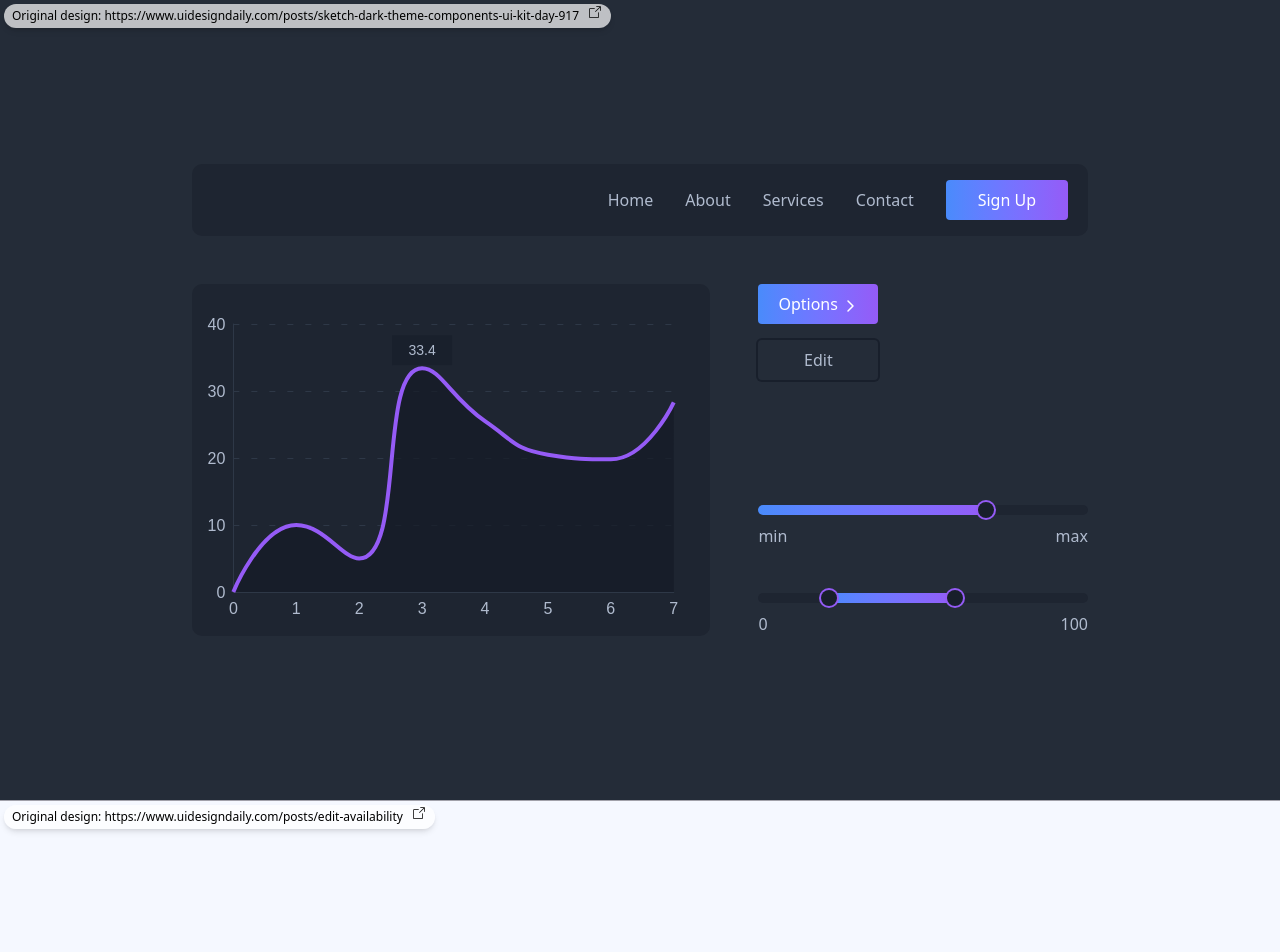
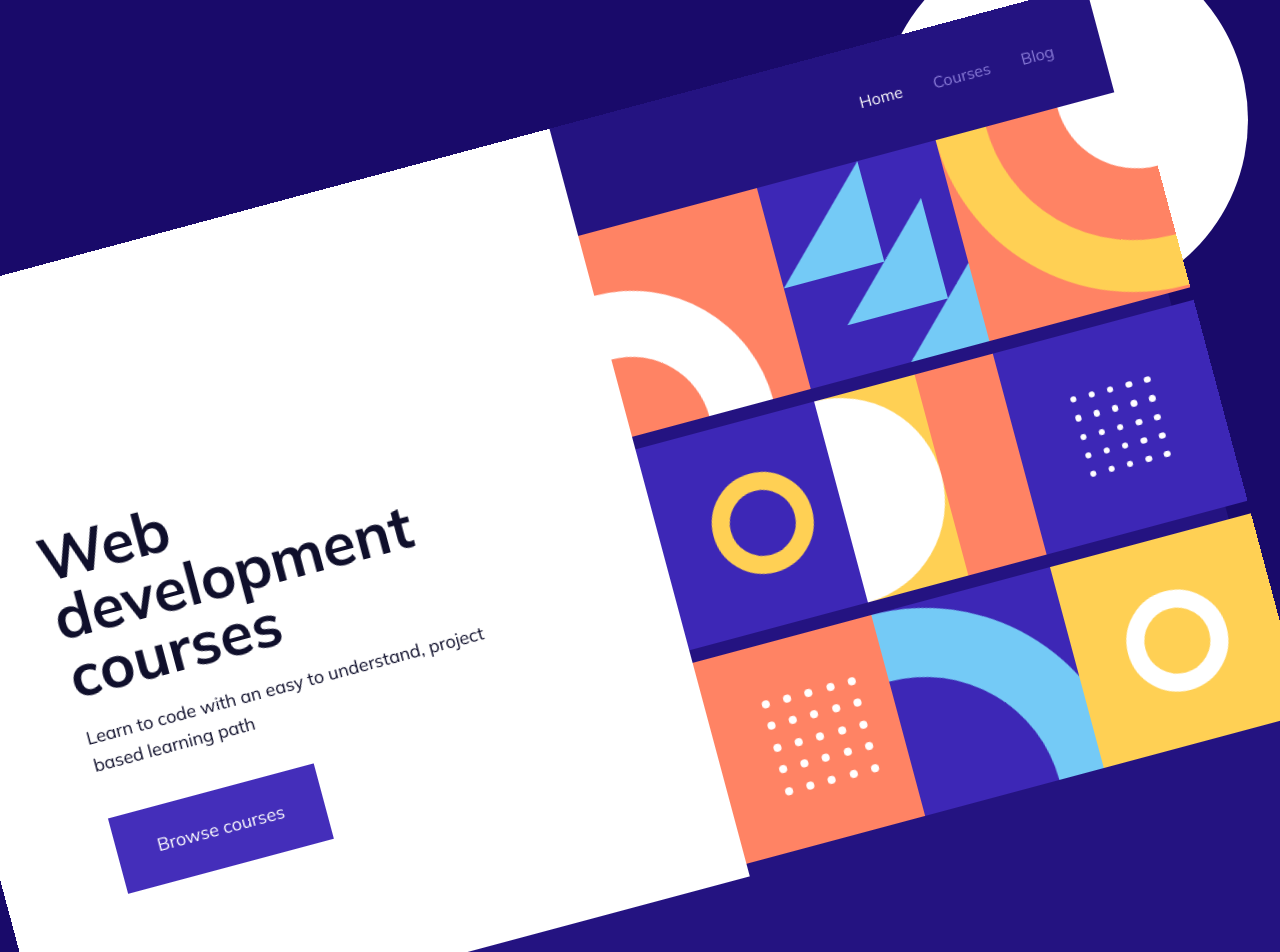
Before and after one commit to tcastanie/quick-ui-designs, a Vue app: page / in a window 1280 px wide. Shown: the top 952 px of the page. Built offline with nearby package versions, Linux system fonts and the light colour scheme.

Commit message:
🖥️ Add day 1173 : Landing page

```diff
--- a/src/App.vue
+++ b/src/App.vue
@@ -1,4 +1,5 @@
 <script lang="ts" setup>
+import LandingPage from './components/LandingPage.vue';
 import DarkThemeComponents from './components/DarkThemeComponents.vue';
 import AvailabilityCard from './components/AvailabilityCard.vue';
 import WebshopComponents from './components/WebshopComponents.vue';
@@ -11,6 +12,11 @@ import ComponentDisplay from './components/ComponentDisplay.vue';
 
 <template>
   <div class="grid divide-y divide-zinc">
+    <ComponentDisplay
+      link="https://www.uidesigndaily.com/posts/sketch-landing-page-website-subscribe-day-1173"
+    >
+      <LandingPage />
+    </ComponentDisplay>
     <ComponentDisplay
       link="https://www.uidesigndaily.com/posts/sketch-dark-theme-components-ui-kit-day-917"
     >
--- /dev/null
+++ b/src/components/LandingPage.vue
@@ -0,0 +1,207 @@
+<script lang="ts" setup>
+const menuItems = [
+  { name: 'Home', active: true },
+  { name: 'Courses' },
+  { name: 'Blog' },
+];
+</script>
+
+<template>
+  <div class="relative grid min-h-screen place-items-center overflow-hidden bg-[#190A6A] font-mulish">
+    <div class="pointer-events-none absolute right-8 size-92 rounded-full bg-white -top-16" />
+    <div class="pointer-events-none absolute left-8 size-92 rounded-full bg-[#FF8364] -bottom-16" />
+    <div class="grid grid-cols-30 max-w-[1440px] py-32 -rotate-15">
+      <div class="col-span-17 bg-white text-[#0F0F2B]">
+        <div class="flex px-12.5 py-7.5 text-[#241381]">
+          <div class="size-13 border border-6 border-[#241381] rounded-full text-center text-4xl font-black">
+            T
+          </div>
+        </div>
+        <div class="flex flex-col items-start px-30 py-36 text-lg">
+          <div class="mb-5 text-6xl font-bold">
+            Web development courses
+          </div>
+          <div class="mb-10 max-w-[440px]">
+            Learn to code with an easy to understand, project based learning path
+          </div>
+          <a
+            href="#"
+            class="border border-transparent bg-[#442EBA] px-10 py-6 text-white transition-all duration-400 hover:(border border-[#442EBA] bg-transparent text-[#442EBA])"
+          >
+            Browse courses
+          </a>
+        </div>
+      </div>
+      <div class="grid col-span-13 grid-cols-3 grid-rows-7 bg-[#241381] text-[#B6A9FE]">
+        <nav class="grid col-span-3">
+          <ul class="flex items-center justify-end px-8">
+            <li
+              v-for="{ name, active } in menuItems"
+              :key="name"
+              class="px-4"
+            >
+              <a
+                href="#"
+                :class="{
+                  'text-white': active,
+                  'opacity-70 hover:text-white': !active,
+                }"
+              >
+                {{ name }}
+              </a>
+            </li>
+          </ul>
+        </nav>
+        <div class="row-span-2 size-52 bg-[#FF8364]">
+          <svg viewBox="0 0 208 208">
+            <circle
+              cy="208"
+              r="146"
+              fill="white"
+            />
+            <circle
+              cy="208"
+              r="80"
+              fill="#FF8364"
+            />
+          </svg>
+        </div>
+        <div class="row-span-2 size-52 bg-[#3D27B6]">
+          <svg viewBox="0 0 208 208">
+            <path
+              d="M208 104V208H104L208 104Z"
+              fill="#74CAF6"
+            />
+            <path
+              d="M156 52V156H52L156 52Z"
+              fill="#74CAF6"
+            />
+            <path
+              d="M104 0V104H0L104 0Z"
+              fill="#74CAF6"
+            />
+          </svg>
+        </div>
+        <div class="row-span-2 size-52 bg-[#FF8364]">
+          <svg
+            viewBox="0 0 208 208"
+            fill="none"
+          >
+            <circle
+              cx="208"
+              r="82"
+              fill="white"
+            />
+            <circle
+              cx="205"
+              r="179"
+              stroke="#FFD054"
+              stroke-width="52"
+            />
+          </svg>
+        </div>
+        <div class="row-span-2 size-52 bg-[#3D27B6]">
+          <svg
+            viewBox="0 0 208 208"
+            fill="none"
+          >
+            <circle
+              cx="104"
+              cy="104"
+              r="42"
+              stroke="#FFD054"
+              stroke-width="18"
+            />
+          </svg>
+        </div>
+        <div class="row-span-2 size-52 bg-[#FFD054]">
+          <svg viewBox="0 0 208 208">
+            <circle
+              cy="104"
+              r="104"
+              fill="white"
+            />
+            <rect
+              x="104"
+              width="104"
+              height="208"
+              fill="#FF8364"
+            />
+          </svg>
+        </div>
+        <div class="grid row-span-2 grid-cols-5 grid-rows-5 size-52 place-items-center bg-[#3D27B6] p-14">
+          <div
+            v-for="i in 25"
+            :key="i"
+            class="size-[6.4px] rounded-full bg-white"
+          />
+        </div>
+        <div class="grid row-span-2 grid-cols-5 grid-rows-5 size-52 place-items-center bg-[#FF8364] p-12">
+          <div
+            v-for="i in 25"
+            :key="i"
+            class="size-2 rounded-full bg-white"
+          />
+        </div>
+        <div class="row-span-2 size-52 bg-[#3D27B6]">
+          <svg viewBox="0 0 208 208">
+            <circle
+              cy="208"
+              r="208"
+              fill="#74CAF6"
+            />
+            <circle
+              cy="208"
+              r="139"
+              fill="#3D27B6"
+            />
+          </svg>
+        </div>
+        <div class="row-span-2 size-52 bg-[#FFD054]">
+          <svg
+            viewBox="0 0 208 208"
+            fill="none"
+          >
+            <circle
+              cx="104"
+              cy="104"
+              r="42"
+              stroke="#FFFFFF"
+              stroke-width="18"
+            />
+          </svg>
+        </div>
+      </div>
+      <div class="col-span-full bg-[#241381] py-25 text-white">
+        <div class="grid col-span-full grid-cols-2 mx-auto max-w-6xl">
+          <div class="flex flex-col gap-y-7.5 pr-33">
+            <div class="size-16 rounded-full bg-white" />
+            <div class="text-6xl font-bold">
+              Join the Conseq Media mailing list
+            </div>
+            <div class="max-w-[440px] text-lg">
+              Sign up to the newsletter and be the first one to know about new courses or special offers.
+            </div>
+          </div>
+          <div class="grid content-center gap-y-5">
+            <div class="flex gap-x-5">
+              <input
+                type="email"
+                placeholder="Enter your email"
+                class="max-w-sm w-full px-7.5 py-6 text-lg text-[#0F0F2B]"
+              >
+              <button
+                class="cursor-pointer border border-transparent bg-[#442EBA] px-10 py-6 text-white transition-all duration-400 hover:(border border-[#442EBA] bg-[#190A6A])"
+              >
+                Subscribe
+              </button>
+            </div>
+            <div class="text-base text-[#B6A9FE] opacity-70">
+              We won’t spam. Pinky promise!
+            </div>
+          </div>
+        </div>
+      </div>
+    </div>
+  </div>
+</template>
--- a/uno.config.ts
+++ b/uno.config.ts
@@ -10,7 +10,7 @@ export default defineConfig({
         'poppins': ['Poppins:400,500,700'],
         'ibm-plex-sans': ['IBM Plex Sans:400,500,700'],
         'merriweather': ['Merriweather:700'],
-        'mulish': ['Mulish:400,600,700'],
+        'mulish': ['Mulish:400,600,700,900'],
         'inter': ['Inter:600'],
       }
     }),
```
